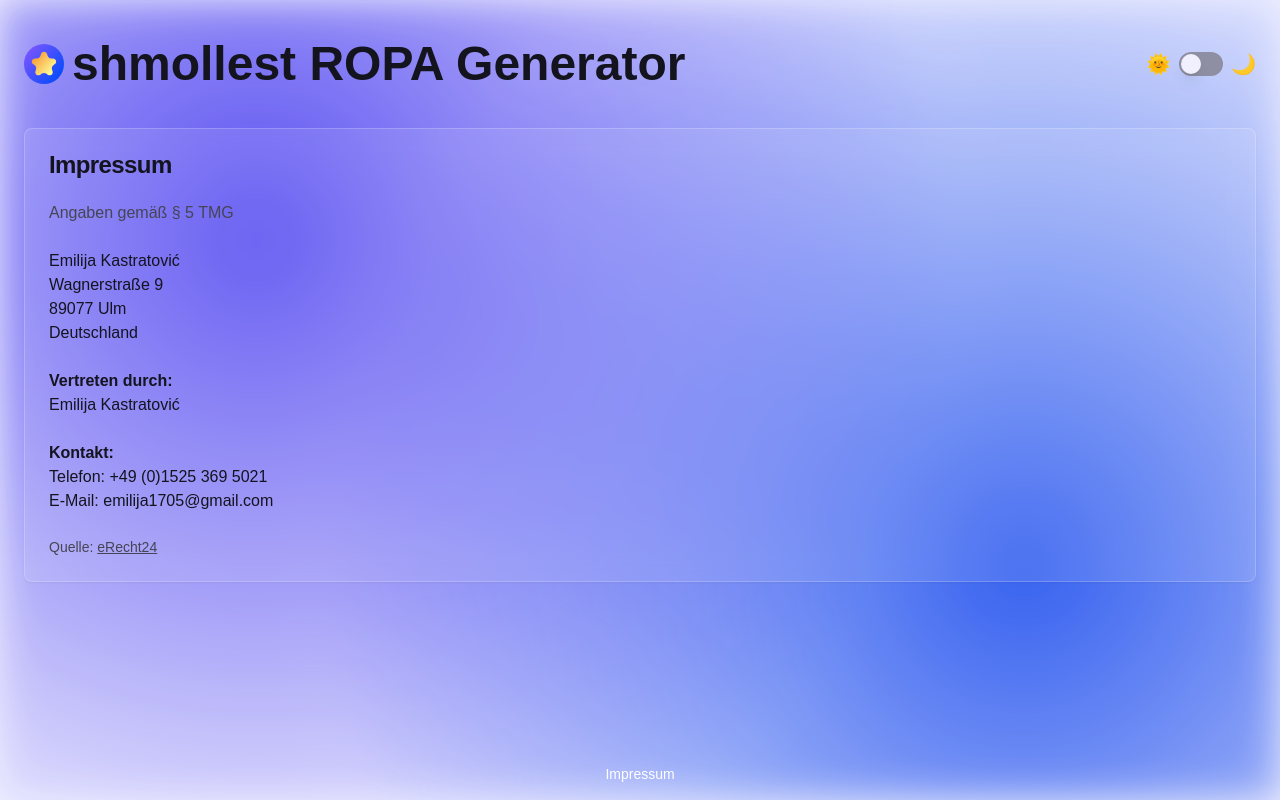
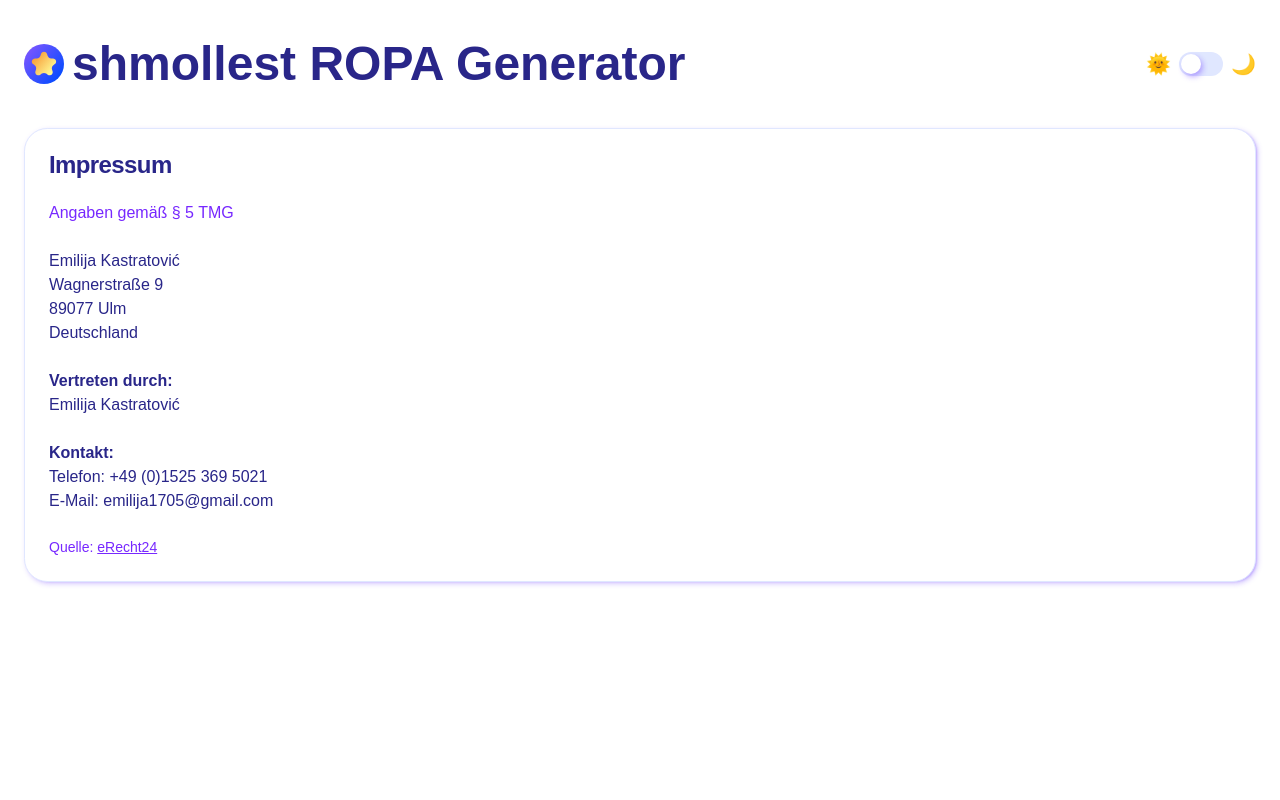
Before and after one commit to ganglem/dsgvo, a Next.js app: page /impressum in a window 1280 px wide. Built offline with nearby package versions, Linux system fonts and the light colour scheme.

Commit message:
remove weird css

```diff
--- a/app/globals.css
+++ b/app/globals.css
@@ -6,99 +6,98 @@ body {
   font-family: Arial, Helvetica, sans-serif;
 }
 
-body::before {
-  content: "";
-  position: fixed;
-  inset: 0;
-  z-index: -1;
-  background: radial-gradient(circle at 20% 30%, rgba(36, 22, 236, 0.74) 0%, transparent 60%),
-  radial-gradient(circle at 80% 70%, rgba(11, 64, 236, 0.82) 0%, transparent 60%);
-  filter: blur(20px);
-  pointer-events: none;
+:root {
+  --background: 0 0% 100%;
+  --foreground: 241.8182 56.5714% 34.3137%;
+  --card: 0 0% 100%;
+  --card-foreground: 241.8182 56.5714% 34.3137%;
+  --popover: 0 0% 100%;
+  --popover-foreground: 241.8182 56.5714% 34.3137%;
+  --primary: 258.1395 100% 66.2745%;
+  --primary-foreground: 0 0% 100%;
+  --secondary: 252.0000 100% 97.0588%;
+  --secondary-foreground: 244.7727 69.8413% 50.5882%;
+  --muted: 250.0000 100% 97.6471%;
+  --muted-foreground: 262.0465 100.0000% 57.8431%;
+  --accent: 214.0541 100.0000% 92.7451%;
+  --accent-foreground: 226.2069 84.4660% 40.3922%;
+  --destructive: 0 100% 60.1961%;
+  --destructive-foreground: 0 0% 100%;
+  --border: 226.4516 100% 93.9216%;
+  --input: 226.4516 100% 93.9216%;
+  --ring: 258.1395 100% 66.2745%;
+  --chart-1: 258.1395 100% 66.2745%;
+  --chart-2: 262.0465 100.0000% 57.8431%;
+  --chart-3: 263.3803 84.1897% 50.3922%;
+  --chart-4: 263.4637 83.2558% 42.1569%;
+  --chart-5: 263.3333 80.8989% 34.9020%;
+  --sidebar: 250.0000 100% 97.6471%;
+  --sidebar-foreground: 241.8182 56.5714% 34.3137%;
+  --sidebar-primary: 258.1395 100% 66.2745%;
+  --sidebar-primary-foreground: 0 0% 100%;
+  --sidebar-accent: 214.0541 100.0000% 92.7451%;
+  --sidebar-accent-foreground: 226.2069 84.4660% 40.3922%;
+  --sidebar-border: 226.4516 100% 93.9216%;
+  --sidebar-ring: 258.1395 100% 66.2745%;
+  --font-sans: Open Sans, sans-serif;
+  --font-serif: Merriweather, serif;
+  --font-mono: JetBrains Mono, monospace;
+  --radius: 1.45rem;
+  --shadow-2xs: 2px 2px 5px 0px hsl(254.9133 100% 66.0784% / 0.15);
+  --shadow-xs: 2px 2px 5px 0px hsl(254.9133 100% 66.0784% / 0.15);
+  --shadow-sm: 2px 2px 5px 0px hsl(254.9133 100% 66.0784% / 0.30), 2px 1px 2px -1px hsl(254.9133 100% 66.0784% / 0.30);
+  --shadow: 2px 2px 5px 0px hsl(254.9133 100% 66.0784% / 0.30), 2px 1px 2px -1px hsl(254.9133 100% 66.0784% / 0.30);
+  --shadow-md: 2px 2px 5px 0px hsl(254.9133 100% 66.0784% / 0.30), 2px 2px 4px -1px hsl(254.9133 100% 66.0784% / 0.30);
+  --shadow-lg: 2px 2px 5px 0px hsl(254.9133 100% 66.0784% / 0.30), 2px 4px 6px -1px hsl(254.9133 100% 66.0784% / 0.30);
+  --shadow-xl: 2px 2px 5px 0px hsl(254.9133 100% 66.0784% / 0.30), 2px 8px 10px -1px hsl(254.9133 100% 66.0784% / 0.30);
+  --shadow-2xl: 2px 2px 5px 0px hsl(254.9133 100% 66.0784% / 0.75);
 }
 
-@layer base {
-  :root {
-    --background: 240 100% 97%;
-    --foreground: 240 20% 10%;
-    --card: 240 100% 100% / 0.05;
-    --card-foreground: 240 20% 10%;
-    --popover: 240 100% 100% / 0.05;
-    --popover-foreground: 240 20% 10%;
-    --primary: 260 100% 54%;
-    --primary-foreground: 0 0% 100%;
-    --secondary: 260 50% 90%;
-    --secondary-foreground: 260 20% 20%;
-    --muted: 240 10% 65%;
-    --muted-foreground: 240 10% 30%;
-    --accent: 260 40% 85%;
-    --accent-foreground: 240 20% 10%;
-    --destructive: 0 84.2% 60.2%;
-    --destructive-foreground: 0 0% 98%;
-    --border: 240 10% 60%;
-    --input: 240 10% 60%;
-    --ring: 260 100% 54%;
-    --chart-1: 260 100% 54%;
-    --chart-2: 230 60% 55%;
-    --chart-3: 200 70% 60%;
-    --chart-4: 280 60% 70%;
-    --chart-5: 300 75% 68%;
-    --radius: 0.5rem;
-    --sidebar-background: 240 100% 97%;
-    --sidebar-foreground: 240 20% 10%;
-    --sidebar-primary: 260 100% 54%;
-    --sidebar-primary-foreground: 0 0% 100%;
-    --sidebar-accent: 240 50% 95%;
-    --sidebar-accent-foreground: 240 20% 10%;
-    --sidebar-border: 240 10% 60%;
-    --sidebar-ring: 260 100% 54%;
-  }
-
-
-
-  .dark {
-    --background: 240 30% 10%;
-    --foreground: 240 20% 90%;
-    --card: 240 20% 20% / 0.1;
-    --card-foreground: 240 20% 90%;
-    --popover: 240 20% 20% / 0.1;
-    --popover-foreground: 240 20% 90%;
-    --primary: 260 70% 60%;
-    --primary-foreground: 0 0% 0%;
-    --secondary: 240 20% 20%;
-    --secondary-foreground: 240 20% 90%;
-    --muted: 240 20% 20%;
-    --muted-foreground: 240 10% 70%;
-    --accent: 260 30% 25%;
-    --accent-foreground: 240 20% 90%;
-    --destructive: 0 62.8% 30.6%;
-    --destructive-foreground: 0 0% 98%;
-    --border: 240 20% 30%;
-    --input: 240 20% 30%;
-    --ring: 260 70% 60%;
-    --chart-1: 260 70% 60%;
-    --chart-2: 230 60% 55%;
-    --chart-3: 200 70% 60%;
-    --chart-4: 280 60% 70%;
-    --chart-5: 300 75% 68%;
-    --sidebar-background: 240 30% 10%;
-    --sidebar-foreground: 240 20% 90%;
-    --sidebar-primary: 260 70% 60%;
-    --sidebar-primary-foreground: 0 0% 10%;
-    --sidebar-accent: 240 20% 20%;
-    --sidebar-accent-foreground: 240 20% 90%;
-    --sidebar-border: 240 20% 30%;
-    --sidebar-ring: 260 70% 60%;
-  }
-
-
-  * {
-    @apply border-border;
-  }
-
-  body {
-    @apply bg-background text-foreground;
-  }
+.dark {
+  --background: 222 54.0541% 14.5098%;
+  --foreground: 0 0% 100%;
+  --card: 244.2254 53.3835% 26.0784%;
+  --card-foreground: 0 0% 100%;
+  --popover: 244.2254 53.3835% 26.0784%;
+  --popover-foreground: 0 0% 100%;
+  --primary: 257.9104 100% 86.8627%;
+  --primary-foreground: 0 0% 100%;
+  --secondary: 244.2254 53.3835% 26.0784%;
+  --secondary-foreground: 0 0% 100%;
+  --muted: 244.2254 53.3835% 26.0784%;
+  --muted-foreground: 0 0% 100%;
+  --accent: 244.2857 65.1163% 66.2745%;
+  --accent-foreground: 0 0% 100%;
+  --destructive: 0 94.4444% 78.8235%;
+  --destructive-foreground: 0 0% 100%;
+  --border: 260.9524 81.8182% 30.1961%;
+  --input: 260.9524 81.8182% 30.1961%;
+  --ring: 257.9104 100% 86.8627%;
+  --chart-1: 0 0% 100%;
+  --chart-2: 257.9104 100% 86.8627%;
+  --chart-3: 262.2414 93.5484% 75.6863%;
+  --chart-4: 263.2117 79.1908% 66.0784%;
+  --chart-5: 263.4637 78.1659% 55.0980%;
+  --sidebar: 222 54.0541% 14.5098%;
+  --sidebar-foreground: 0 0% 100%;
+  --sidebar-primary: 257.9104 100% 86.8627%;
+  --sidebar-primary-foreground: 0 0% 100%;
+  --sidebar-accent: 244.2857 65.1163% 66.2745%;
+  --sidebar-accent-foreground: 0 0% 100%;
+  --sidebar-border: 260.9524 81.8182% 30.1961%;
+  --sidebar-ring: 257.9104 100% 86.8627%;
+  --font-sans: Open Sans, sans-serif;
+  --font-serif: Merriweather, serif;
+  --font-mono: JetBrains Mono, monospace;
+  --radius: 0.625rem;
+  --shadow-2xs: 2px 2px 4px 0px hsl(255.2239 97.1014% 86.4706% / 0.10);
+  --shadow-xs: 2px 2px 4px 0px hsl(255.2239 97.1014% 86.4706% / 0.10);
+  --shadow-sm: 2px 2px 4px 0px hsl(255.2239 97.1014% 86.4706% / 0.20), 2px 1px 2px -1px hsl(255.2239 97.1014% 86.4706% / 0.20);
+  --shadow: 2px 2px 4px 0px hsl(255.2239 97.1014% 86.4706% / 0.20), 2px 1px 2px -1px hsl(255.2239 97.1014% 86.4706% / 0.20);
+  --shadow-md: 2px 2px 4px 0px hsl(255.2239 97.1014% 86.4706% / 0.20), 2px 2px 4px -1px hsl(255.2239 97.1014% 86.4706% / 0.20);
+  --shadow-lg: 2px 2px 4px 0px hsl(255.2239 97.1014% 86.4706% / 0.20), 2px 4px 6px -1px hsl(255.2239 97.1014% 86.4706% / 0.20);
+  --shadow-xl: 2px 2px 4px 0px hsl(255.2239 97.1014% 86.4706% / 0.20), 2px 8px 10px -1px hsl(255.2239 97.1014% 86.4706% / 0.20);
+  --shadow-2xl: 2px 2px 4px 0px hsl(255.2239 97.1014% 86.4706% / 0.50);
 }
 
 @layer utilities {
--- a/app/layout.tsx
+++ b/app/layout.tsx
@@ -11,23 +11,20 @@ export const metadata: Metadata = {
 export default function RootLayout({
                                        children,
                                    }: Readonly<{
-    children: React.ReactNode
+    children: React.ReactNode;
 }>) {
     return (
         <html lang="en" suppressHydrationWarning>
-        <body>
+        <body className="bg-background text-foreground">
         <ThemeProvider attribute="class" defaultTheme="system" enableSystem>
             <div className="min-h-screen flex flex-col">
                 {/* HEADER */}
                 <header className="py-10">
                     <div className="container mx-auto px-4 md:px-6 flex items-center justify-between">
-                        {/* Left: Logo + Title */}
                         <Link href="/" className="flex items-center space-x-2">
                             <img src="/star.svg" alt="Logo" className="h-8 w-8 md:h-10 md:w-10" />
                             <h1 className="text-2xl md:text-5xl font-bold">shmollest ROPA Generator</h1>
                         </Link>
-
-                        {/* Right: Theme Toggle */}
                         <ThemeToggle />
                     </div>
                 </header>
@@ -37,7 +34,7 @@ export default function RootLayout({
 
                 {/* FOOTER */}
                 <footer className="p-4 text-center text-sm">
-                    <Link href="/impressum" className="text-white hover:underline">
+                    <Link href="/impressum" className="text-primary-foreground hover:opacity-50">
                         Impressum
                     </Link>
                 </footer>
@@ -45,5 +42,5 @@ export default function RootLayout({
         </ThemeProvider>
         </body>
         </html>
-    )
+    );
 }
--- a/components/ThemeToggle.tsx
+++ b/components/ThemeToggle.tsx
@@ -20,7 +20,7 @@ export function ThemeToggle() {
             <Switch
                 checked={isDark}
                 onCheckedChange={(checked) => setTheme(checked ? "dark" : "light")}
-                className="data-[state=checked]:bg-primary transition"
+                className="data-[state=checked]:bg-accent transition"
             />
             <span className="text-xl">🌙</span>
         </div>
--- a/components/ui/button.tsx
+++ b/components/ui/button.tsx
@@ -9,12 +9,15 @@ const buttonVariants = cva(
   {
     variants: {
       variant: {
-        default: "bg-primary text-white hover:bg-primary/90",
-        destructive: "bg-destructive text-white hover:bg-destructive/90",
-        outline: "border border-input bg-background text-white hover:bg-accent hover:text-accent-foreground",
-        secondary: "bg-secondary text-white hover:bg-secondary/80",
-        ghost: "text-white hover:bg-accent hover:text-accent-foreground",
-        link: "text-white underline-offset-4 hover:underline",
+          default: "bg-primary text-primary-foreground hover:bg-primary/90",
+          destructive:
+                   "bg-destructive text-destructive-foreground hover:bg-destructive/90",
+          outline:
+                   "border border-input bg-background hover:bg-accent hover:text-accent-foreground",
+          secondary:
+                   "bg-secondary text-secondary-foreground hover:bg-secondary/80",
+          ghost: "hover:bg-accent hover:text-accent-foreground",
+          link: "text-primary underline-offset-4 hover:underline",
       },
       size: {
         default: "h-10 px-4 py-2",
--- a/components/ui/card.tsx
+++ b/components/ui/card.tsx
@@ -9,7 +9,7 @@ const Card = React.forwardRef<
   <div
     ref={ref}
     className={cn(
-      "rounded-lg border bg-card text-card-foreground shadow-sm glass",
+      "rounded-lg border bg-card text-card-foreground shadow",
       className
     )}
     {...props}
--- a/tailwind.config.ts
+++ b/tailwind.config.ts
@@ -6,91 +6,103 @@ const config: Config = {
 		"./pages/**/*.{js,ts,jsx,tsx,mdx}",
 		"./components/**/*.{js,ts,jsx,tsx,mdx}",
 		"./app/**/*.{js,ts,jsx,tsx,mdx}",
-    "*.{js,ts,jsx,tsx,mdx}"
+		"*.{js,ts,jsx,tsx,mdx}",
 	],
 	theme: {
 		extend: {
 			colors: {
-  			background: 'hsl(var(--background))',
-  			foreground: 'hsl(var(--foreground))',
+				background: "hsl(var(--background))",
+				foreground: "hsl(var(--foreground))",
 				card: {
-  				DEFAULT: 'hsl(var(--card))',
-  				foreground: 'hsl(var(--card-foreground))'
+					DEFAULT: "hsl(var(--card))",
+					foreground: "hsl(var(--card-foreground))",
 				},
 				popover: {
-  				DEFAULT: 'hsl(var(--popover))',
-  				foreground: 'hsl(var(--popover-foreground))'
+					DEFAULT: "hsl(var(--popover))",
+					foreground: "hsl(var(--popover-foreground))",
 				},
 				primary: {
-  				DEFAULT: 'hsl(var(--primary))',
-  				foreground: 'hsl(var(--primary-foreground))'
+					DEFAULT: "hsl(var(--primary))",
+					foreground: "hsl(var(--primary-foreground))",
 				},
 				secondary: {
-  				DEFAULT: 'hsl(var(--secondary))',
-  				foreground: 'hsl(var(--secondary-foreground))'
+					DEFAULT: "hsl(var(--secondary))",
+					foreground: "hsl(var(--secondary-foreground))",
 				},
 				muted: {
-  				DEFAULT: 'hsl(var(--muted))',
-  				foreground: 'hsl(var(--muted-foreground))'
+					DEFAULT: "hsl(var(--muted))",
+					foreground: "hsl(var(--muted-foreground))",
 				},
 				accent: {
-  				DEFAULT: 'hsl(var(--accent))',
-  				foreground: 'hsl(var(--accent-foreground))'
+					DEFAULT: "hsl(var(--accent))",
+					foreground: "hsl(var(--accent-foreground))",
 				},
 				destructive: {
-  				DEFAULT: 'hsl(var(--destructive))',
-  				foreground: 'hsl(var(--destructive-foreground))'
+					DEFAULT: "hsl(var(--destructive))",
+					foreground: "hsl(var(--destructive-foreground))",
 				},
-  			border: 'hsl(var(--border))',
-  			input: 'hsl(var(--input))',
-  			ring: 'hsl(var(--ring))',
+				border: "hsl(var(--border))",
+				input: "hsl(var(--input))",
+				ring: "hsl(var(--ring))",
 				chart: {
-  				'1': 'hsl(var(--chart-1))',
-  				'2': 'hsl(var(--chart-2))',
-  				'3': 'hsl(var(--chart-3))',
-  				'4': 'hsl(var(--chart-4))',
-  				'5': 'hsl(var(--chart-5))'
+					"1": "hsl(var(--chart-1))",
+					"2": "hsl(var(--chart-2))",
+					"3": "hsl(var(--chart-3))",
+					"4": "hsl(var(--chart-4))",
+					"5": "hsl(var(--chart-5))",
 				},
 				sidebar: {
-  				DEFAULT: 'hsl(var(--sidebar-background))',
-  				foreground: 'hsl(var(--sidebar-foreground))',
-  				primary: 'hsl(var(--sidebar-primary))',
-  				'primary-foreground': 'hsl(var(--sidebar-primary-foreground))',
-  				accent: 'hsl(var(--sidebar-accent))',
-  				'accent-foreground': 'hsl(var(--sidebar-accent-foreground))',
-  				border: 'hsl(var(--sidebar-border))',
-  				ring: 'hsl(var(--sidebar-ring))'
-  			}
+					DEFAULT: "hsl(var(--sidebar))",
+					foreground: "hsl(var(--sidebar-foreground))",
+					primary: "hsl(var(--sidebar-primary))",
+					"primary-foreground": "hsl(var(--sidebar-primary-foreground))",
+					accent: "hsl(var(--sidebar-accent))",
+					"accent-foreground": "hsl(var(--sidebar-accent-foreground))",
+					border: "hsl(var(--sidebar-border))",
+					ring: "hsl(var(--sidebar-ring))",
 				},
+			},
+
+			borderColor: {
+				DEFAULT: "hsl(var(--border))",
+			},
+
+			boxShadow: {
+				"2xs": "var(--shadow-2xs)",
+				xs: "var(--shadow-xs)",
+				sm: "var(--shadow-sm)",
+				DEFAULT: "var(--shadow)",
+				md: "var(--shadow-md)",
+				lg: "var(--shadow-lg)",
+				xl: "var(--shadow-xl)",
+				"2xl": "var(--shadow-2xl)",
+				card: "var(--shadow)",
+			},
+
 			borderRadius: {
-  			lg: 'var(--radius)',
-  			md: 'calc(var(--radius) - 2px)',
-  			sm: 'calc(var(--radius) - 4px)'
+				lg: "var(--radius)",
+				md: "calc(var(--radius) - 2px)",
+				sm: "calc(var(--radius) - 4px)",
 			},
+
 			keyframes: {
-  			'accordion-down': {
-  				from: {
-  					height: '0'
+				"accordion-down": {
+					from: { height: "0" },
+					to: { height: "var(--radix-accordion-content-height)" },
 				},
-  				to: {
-  					height: 'var(--radix-accordion-content-height)'
-  				}
+				"accordion-up": {
+					from: { height: "var(--radix-accordion-content-height)" },
+					to: { height: "0" },
 				},
-  			'accordion-up': {
-  				from: {
-  					height: 'var(--radix-accordion-content-height)'
 			},
-  				to: {
-  					height: '0'
-  				}
-  			}
+
+			animation: {
+				"accordion-down": "accordion-down 0.2s ease-out",
+				"accordion-up": "accordion-up 0.2s ease-out",
 			},
-  		animation: {
-  			'accordion-down': 'accordion-down 0.2s ease-out',
-  			'accordion-up': 'accordion-up 0.2s ease-out'
-  		}
-  	}
+		},
 	},
 	plugins: [require("tailwindcss-animate")],
 };
+
 export default config;
```
Also changed, not shown: components/document-preview.tsx (+4 -4 lines). Lines whose indentation alone changed are shown as unchanged.
